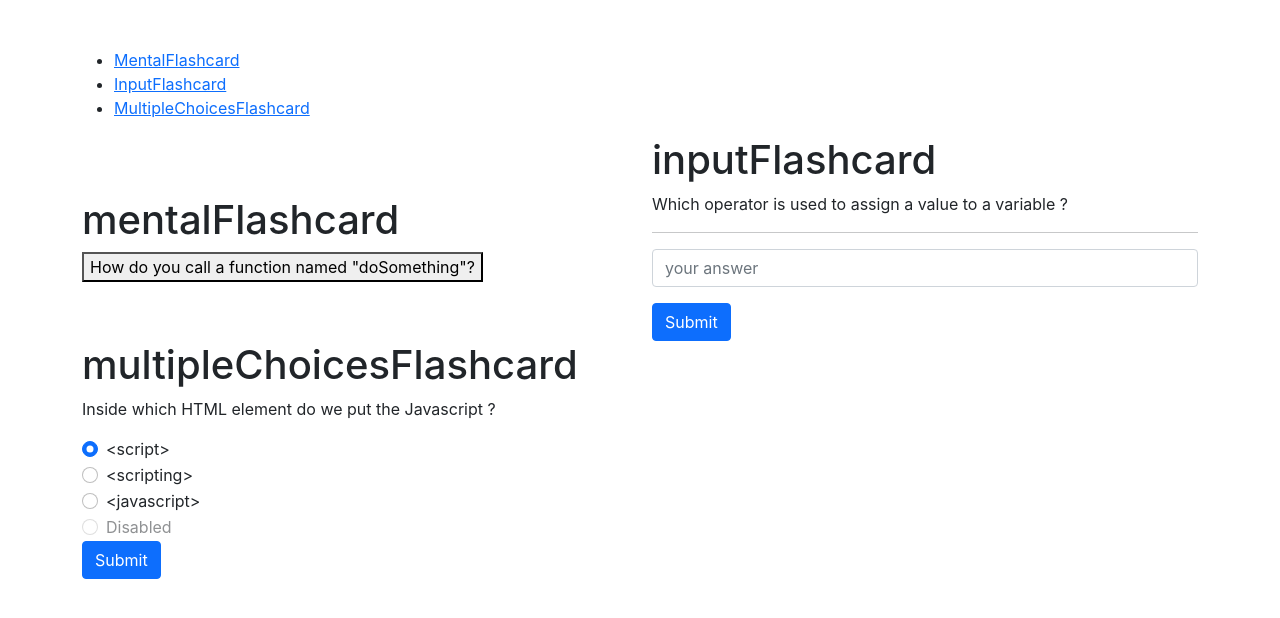
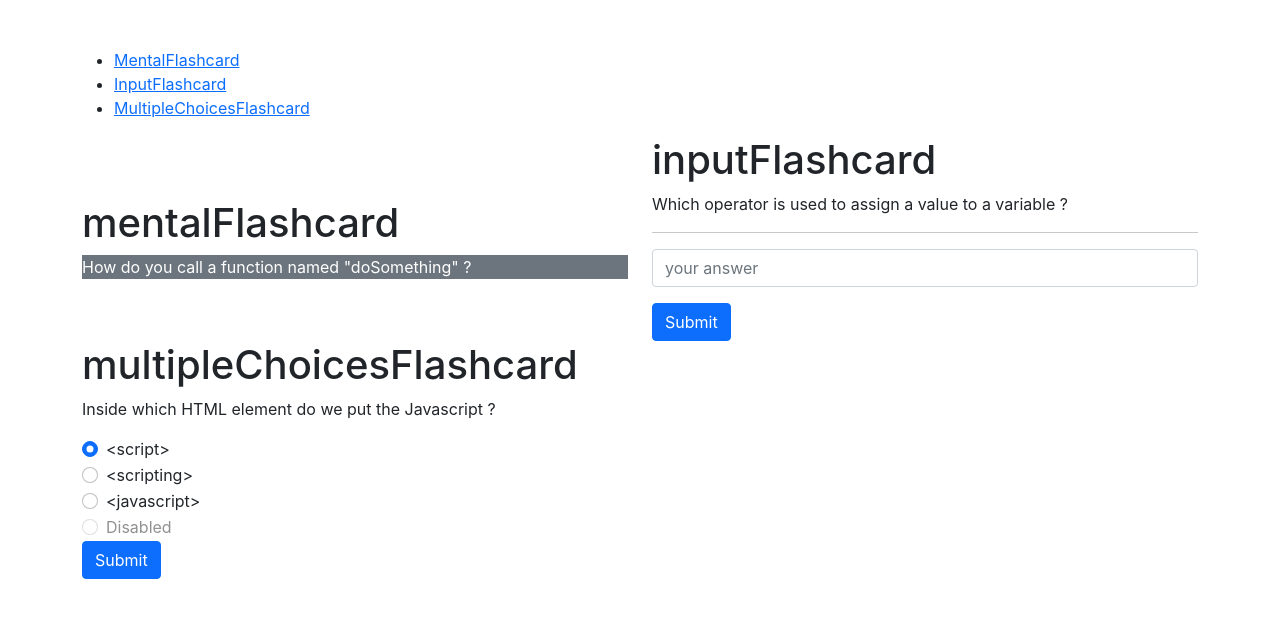
Before and after one commit to Miora-RAK/My-First-React-App, a React (Create React App) app: page / in a window 1280 px wide. Shown: the top 618 px of the page. Built offline with nearby package versions, Linux system fonts and the light colour scheme.

Commit message:
add mentalFlashCard

```diff
--- a/src/components/index.tsx
+++ b/src/components/index.tsx
@@ -2,6 +2,7 @@ import React from "react";
 import InputFlashcard from "./inputFlashcard";
 import MentalFlashcard from "./mentalFlashcard";
 import MultipleChoicesFlashcard from "./multipleChoiceFlashcard";
+import data from "../data/data";
 
 const Flashcard: React.FC = () => {
   return (
@@ -21,13 +22,13 @@ const Flashcard: React.FC = () => {
       </div>
       <div className="row align-items-center">
         <div className="col">
-          <MentalFlashcard />
+          <MentalFlashcard data={data} />
         </div>
         <div className="col">
-          <InputFlashcard />
+          <InputFlashcard data={data} />
         </div>
         <div className="col">
-          <MultipleChoicesFlashcard />
+          <MultipleChoicesFlashcard data={data} />
         </div>
       </div>
     </div>
--- a/src/components/mentalFlashcard.tsx
+++ b/src/components/mentalFlashcard.tsx
@@ -1,22 +1,24 @@
 import React from "react";
-
-const MentalFlashcard: React.FC = () => {
-  const question: string[] = [];
-  const [addFlashcard, setaddFlashcard] = React.useState<string[]>(question);
+type Data = {
+  id: number;
+  question: string;
+  answer: string;
+  options: string[];
+}[];
+type MentalFlashcardProps = {
+  data: Data;
+};
+const MentalFlashcard: React.FC<MentalFlashcardProps> = (props) => {
+  const [showAnswer, setShowAnswer] = React.useState(false);
   const addSolution = (): void => {
-    setaddFlashcard(() => {
-      return question.map(() => "solution");
-    });
+    setShowAnswer(!showAnswer);
   };
   return (
     <div>
       <h1>mentalFlashcard</h1>
-      <button onClick={addSolution}>
-        How do you call a function named "doSomething"?
-      </button>
-      {addFlashcard.map((timerList) => {
-        return "solution";
-      })}
+      <div className="bg bg-secondary text-white " onClick={addSolution}>
+        {showAnswer ? props.data[0].answer : props.data[0].question}
+      </div>
     </div>
   );
 };
--- a/src/data/data.ts
+++ b/src/data/data.ts
@@ -1,7 +1,7 @@
 const data = [
   {
     id: 1,
-    question: "How do you call a function named &quot doSomething &quot ?",
+    question: 'How do you call a function named "doSomething" ?',
     answer: "doSomething()",
     options: ["()", "doSomething", "doSomething()"],
   },
```
Also changed, not shown: src/components/inputFlashcard.tsx (+10 -2 lines), src/components/multipleChoiceFlashcard.tsx (+12 -1 lines).
